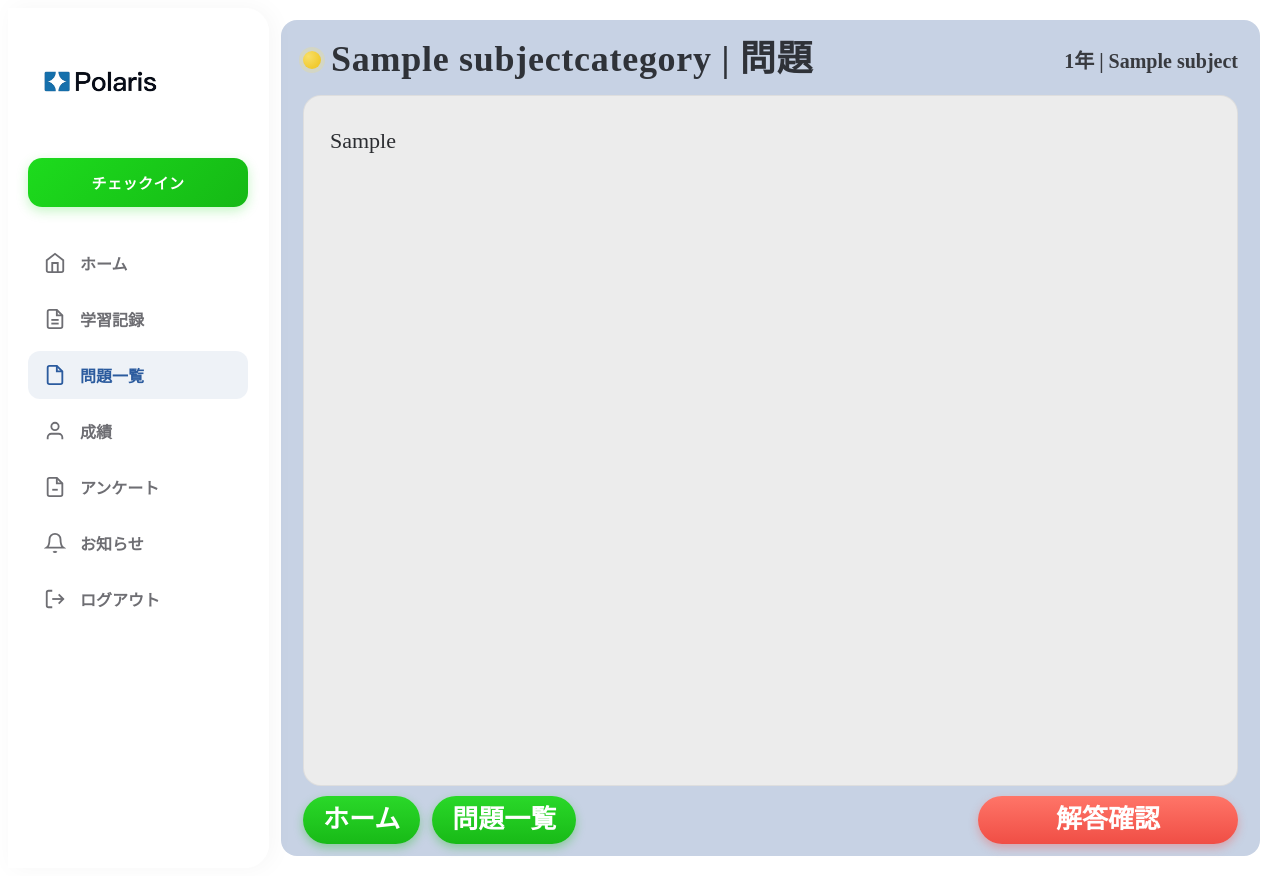
After one commit to tsuzumi-nakamura-0217/polaris_LMS-app, a Django app: page /problems/1/ in a window 1280 px wide. The commit adds this page. Run offline with Django 5.2, Linux system fonts and the light colour scheme; a user stored in the database is signed in; tables that the repository leaves empty hold one stand-in row (values such as "Sample post").

Commit message:
feat(problems): 問題詳細・解答確認機能を実装
- 問題詳細画面と解答確認画面のビューを追加
  - `problem_detail` ビュー
  - `problem_answer` ビュー
- HTMLテンプレートを追加
  - `problem_detail.html`
  - `problem_answer.html`
- CSSファイルを追加
  - `problem_detail.css`
  - `problem_answer.css`
- URLルートを追加
  - `problem_detail`
  - `problem_answer`
- テストを追加
  - 問題詳細と解答確認のビューに関するテスト
- `.gitignore`を更新
  - `migrations` フォルダ内のファイルを無視（`__init__.py` を除く）

```diff
--- a/polarisLMSapp/problems/urls.py
+++ b/polarisLMSapp/problems/urls.py
@@ -5,4 +5,6 @@ app_name = 'problems'
 
 urlpatterns = [
     path('', views.problem_list, name='problem_list'),
+    path('<int:pk>/', views.problem_detail, name='problem_detail'),
+    path('<int:pk>/answer/', views.problem_answer, name='problem_answer'),
 ]
--- a/polarisLMSapp/problems/views.py
+++ b/polarisLMSapp/problems/views.py
@@ -1,4 +1,4 @@
-from django.shortcuts import render
+from django.shortcuts import render, get_object_or_404
 from django.contrib.auth.decorators import login_required
 from .models import Problem, Subject, SubjectCategory
 
@@ -23,3 +23,36 @@ def problem_list(request):
         'selected_grade': int(grade) if grade else None,
     }
     return render(request, 'problems/problem_list.html', context)
+
+@login_required
+def problem_detail(request, pk):
+    """問題詳細画面"""
+    problem = get_object_or_404(
+        Problem.objects.select_related('category', 'category__subject'),
+        pk=pk,
+        is_active=True,
+    )
+    choices = problem.choices.all() if problem.problem_type == 'choice' else None
+
+    context = {
+        'problem': problem,
+        'choices': choices,
+    }
+    return render(request, 'problems/problem_detail.html', context)
+
+
+@login_required
+def problem_answer(request, pk):
+    """解答確認画面"""
+    problem = get_object_or_404(
+        Problem.objects.select_related('category', 'category__subject'),
+        pk=pk,
+        is_active=True,
+    )
+    correct_choices = problem.choices.filter(is_correct=True) if problem.problem_type == 'choice' else None
+
+    context = {
+        'problem': problem,
+        'correct_choices': correct_choices,
+    }
+    return render(request, 'problems/problem_answer.html', context)
--- /dev/null
+++ b/polarisLMSapp/static/problems/css/problem_detail.css
@@ -0,0 +1,230 @@
+.problem-stage {
+    flex: 1;
+    min-width: 0;
+    padding: 12px;
+    display: flex;
+}
+
+.problem-shell {
+    width: 100%;
+    background: #c7d2e4;
+    border-radius: 16px;
+    padding: 18px 22px 12px;
+    box-sizing: border-box;
+    display: flex;
+    flex-direction: column;
+    min-height: calc(100vh - 24px);
+}
+
+.problem-headline {
+    display: flex;
+    justify-content: space-between;
+    align-items: center;
+    gap: 12px;
+    margin-bottom: 14px;
+}
+
+.problem-title-wrap {
+    display: flex;
+    align-items: center;
+    gap: 10px;
+}
+
+.problem-dot {
+    width: 18px;
+    height: 18px;
+    border-radius: 50%;
+    background: radial-gradient(circle at 30% 30%, #f8df67 0%, #f1ca2e 70%);
+    box-shadow: 0 0 0 4px rgba(248, 223, 103, 0.25);
+    flex-shrink: 0;
+}
+
+.problem-title {
+    margin: 0;
+    font-size: 46px;
+    line-height: 1.2;
+    color: #2f3238;
+    letter-spacing: 0.02em;
+}
+
+.problem-meta {
+    margin: 0;
+    font-size: 24px;
+    color: #383a3f;
+    font-weight: 700;
+    white-space: nowrap;
+}
+
+.problem-body {
+    flex: 1;
+    background: #ececec;
+    border-radius: 18px;
+    padding: 26px;
+    overflow-y: auto;
+    border: 1px solid rgba(0, 0, 0, 0.06);
+    box-sizing: border-box;
+}
+
+.problem-statement {
+    margin: 0;
+    color: #2b2d31;
+    font-size: 26px;
+    line-height: 1.75;
+    white-space: pre-wrap;
+    word-break: break-word;
+}
+
+.choice-list {
+    list-style: none;
+    margin: 30px 0 0;
+    padding: 0;
+    display: grid;
+    gap: 14px;
+}
+
+.choice-item {
+    background: #f8f8f8;
+    border: 1px solid #d9d9d9;
+    border-radius: 14px;
+    padding: 14px 16px;
+    display: flex;
+    align-items: flex-start;
+    gap: 12px;
+}
+
+.choice-label {
+    min-width: 2.1em;
+    color: #2b5b9e;
+    font-weight: 700;
+}
+
+.choice-text {
+    color: #3d3f45;
+    line-height: 1.6;
+}
+
+.problem-actions {
+    margin-top: 10px;
+    display: flex;
+    justify-content: space-between;
+    align-items: center;
+    gap: 12px;
+}
+
+.left-actions {
+    display: flex;
+    gap: 12px;
+}
+
+.action-btn {
+    display: inline-flex;
+    align-items: center;
+    justify-content: center;
+    padding: 9px 22px;
+    border-radius: 999px;
+    color: #fff;
+    text-decoration: none;
+    font-size: 34px;
+    font-weight: 700;
+    line-height: 1;
+    transition: transform 0.2s ease, box-shadow 0.2s ease;
+}
+
+.action-btn:hover {
+    transform: translateY(-1px);
+}
+
+.action-btn-home,
+.action-btn-list {
+    background: linear-gradient(180deg, #2ad829 0%, #18ba17 100%);
+    box-shadow: 0 4px 10px rgba(24, 186, 23, 0.35);
+}
+
+.action-btn-answer {
+    background: linear-gradient(180deg, #ff7568 0%, #f04e45 100%);
+    box-shadow: 0 4px 10px rgba(240, 78, 69, 0.35);
+    min-width: 220px;
+}
+
+.sr-only {
+    position: absolute;
+    width: 1px;
+    height: 1px;
+    padding: 0;
+    margin: -1px;
+    overflow: hidden;
+    clip: rect(0, 0, 0, 0);
+    border: 0;
+}
+
+@media (max-width: 1280px) {
+    .problem-title {
+        font-size: 36px;
+    }
+
+    .problem-meta {
+        font-size: 20px;
+    }
+
+    .problem-statement {
+        font-size: 22px;
+    }
+
+    .action-btn {
+        font-size: 26px;
+        padding: 11px 20px;
+    }
+}
+
+@media (max-width: 768px) {
+    .problem-stage {
+        padding: 10px;
+        margin-top: 68px;
+    }
+
+    .problem-shell {
+        min-height: calc(100vh - 78px);
+        padding: 14px;
+    }
+
+    .problem-headline {
+        flex-direction: column;
+        align-items: flex-start;
+    }
+
+    .problem-title {
+        font-size: 28px;
+    }
+
+    .problem-meta {
+        font-size: 18px;
+    }
+
+    .problem-body {
+        padding: 18px;
+    }
+
+    .problem-statement {
+        font-size: 18px;
+    }
+
+    .problem-actions {
+        flex-direction: column;
+        align-items: stretch;
+    }
+
+    .left-actions {
+        width: 100%;
+        flex-direction: column;
+    }
+
+    .action-btn {
+        width: 100%;
+        font-size: 22px;
+        padding: 13px 16px;
+    }
+
+    .action-btn-answer {
+        min-width: 0;
+    }
+}
--- /dev/null
+++ b/polarisLMSapp/templates/problems/problem_detail.html
@@ -0,0 +1,53 @@
+{% extends "base.html" %}
+{% load static %}
+
+{% block title %}問題詳細{% endblock %}
+{% block nav_problems %}active{% endblock %}
+
+{% block extra_css %}
+<link rel="stylesheet" href="{% static 'problems/css/problem_detail.css' %}">
+{% endblock %}
+
+{% block content %}
+<main class="problem-stage">
+    <section class="problem-shell">
+        <header class="problem-headline">
+            <div class="problem-title-wrap">
+                <span class="problem-dot" aria-hidden="true"></span>
+                <h1 class="problem-title">{{ problem.category.title }} | 問題</h1>
+            </div>
+            <p class="problem-meta">{{ problem.category.grade }}年 | {{ problem.category.subject.subject_name }}</p>
+        </header>
+
+        <section class="problem-body" aria-label="問題文">
+            <h2 class="sr-only">問題文</h2>
+            <div class="problem-statement">{{ problem.problem }}</div>
+
+            {% if problem.problem_type == 'choice' and choices %}
+            <ol class="choice-list">
+                {% for choice in choices %}
+                <li class="choice-item">
+                    <span class="choice-label">{{ choice.choice_label }}</span>
+                    <span class="choice-text">{{ choice.choice_text }}</span>
+                </li>
+                {% endfor %}
+            </ol>
+            {% endif %}
+        </section>
+
+        <nav class="problem-actions" aria-label="問題操作">
+            <div class="left-actions">
+                <a href="{% url 'accounts:student_home' %}" class="action-btn action-btn-home">
+                    <span>ホーム</span>
+                </a>
+                <a href="{% url 'problems:problem_list' %}" class="action-btn action-btn-list">
+                    <span>問題一覧</span>
+                </a>
+            </div>
+            <a href="{% url 'problems:problem_answer' problem.pk %}" class="action-btn action-btn-answer">
+                <span>解答確認</span>
+            </a>
+        </nav>
+    </section>
+</main>
+{% endblock %}
--- a/polarisLMSapp/templates/problems/problem_list.html
+++ b/polarisLMSapp/templates/problems/problem_list.html
@@ -41,7 +41,7 @@
             </thead>
             <tbody>
                 {% for problem in problems %}
-                <tr class="problem-row" onclick="window.location='#'">
+                <tr class="problem-row" onclick="window.location='{% url 'problems:problem_detail' problem.pk %}'">
                     <td class="col-subject">
                         <span class="subject-badge">{{ problem.category.subject.subject_name }}</span>
                     </td>
```
Also changed, not shown: polarisLMSapp/problems/tests.py (+79 -1 lines), polarisLMSapp/static/problems/css/problem_answer.css (added, +181 -0 lines), polarisLMSapp/templates/problems/problem_answer.html (added, +52 -0 lines), 1 other file.
